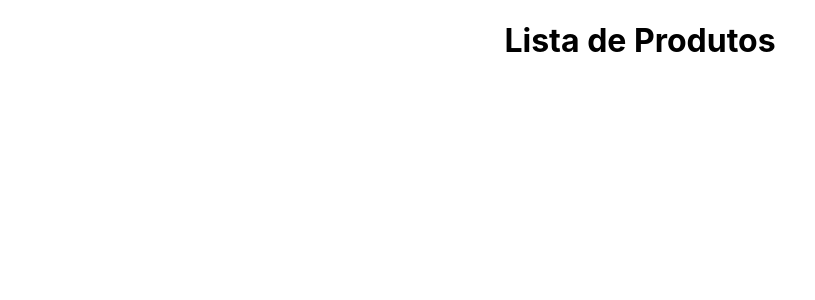
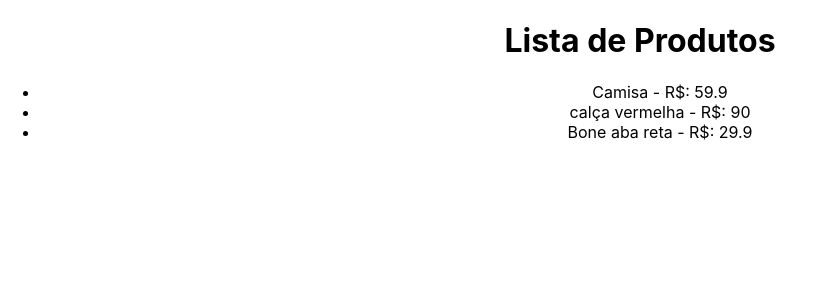
Before and after one commit to diogonoguiera27/requests-http-react-curso, a React (Create React App) app: page / in a window 1280 px wide. Shown: the top 300 px of the page, without its empty margins (0-815 px from the left). Built offline with nearby package versions, Linux system fonts and the light colour scheme; data requests are answered from the project's data file.

Commit message:
Resgatando dados da api

```diff
--- a/src/App.js
+++ b/src/App.js
@@ -1,10 +1,40 @@
+import "./App.css";
 
-import './App.css';
+import { useState, useEffect } from "react";
+const url = "http://localhost:3005/products"
 
 function App() {
+  const [products, setProducts] = useState([]);
+
+  // 01 Resgatando  dados
+
+  useEffect(() => {
+  async function fetchData() {
+    try {
+      const res = await fetch(url);
+      const data = await res.json();
+      console.log("Dados recebidos:", data); // ✅ Veja no console
+      setProducts(data);
+    } catch (error) {
+      console.error("Erro ao buscar os produtos:", error); // 🚨 Mostra erros
+    }
+  }
+
+  fetchData();
+}, []);
+
+
+
   return (
     <div className="App">
       <h1>Lista de Produtos</h1>
+      <ul>
+         {products.map((product)=>(
+          <li key={product.id}>
+            {product.name} - R$: {product.price}
+          </li>
+        ))}
+      </ul>
     </div>
   );
 }
```
